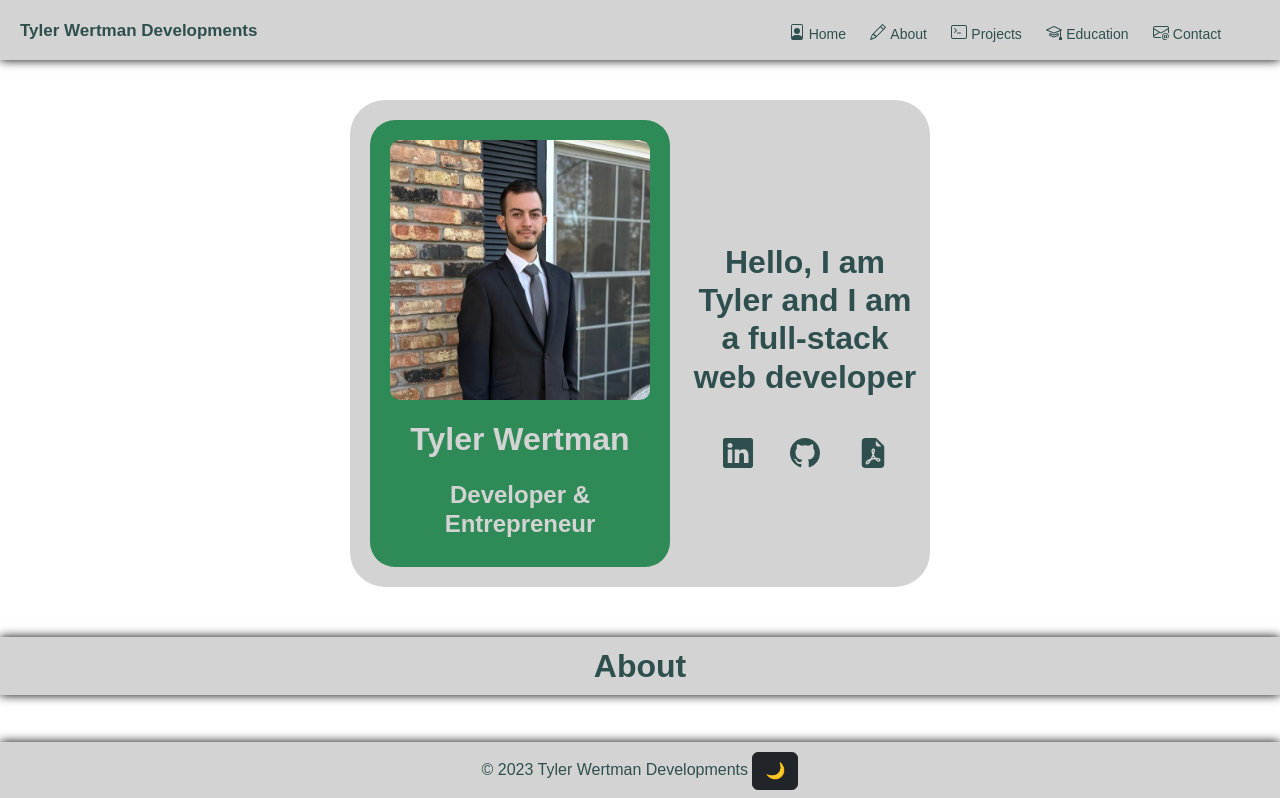
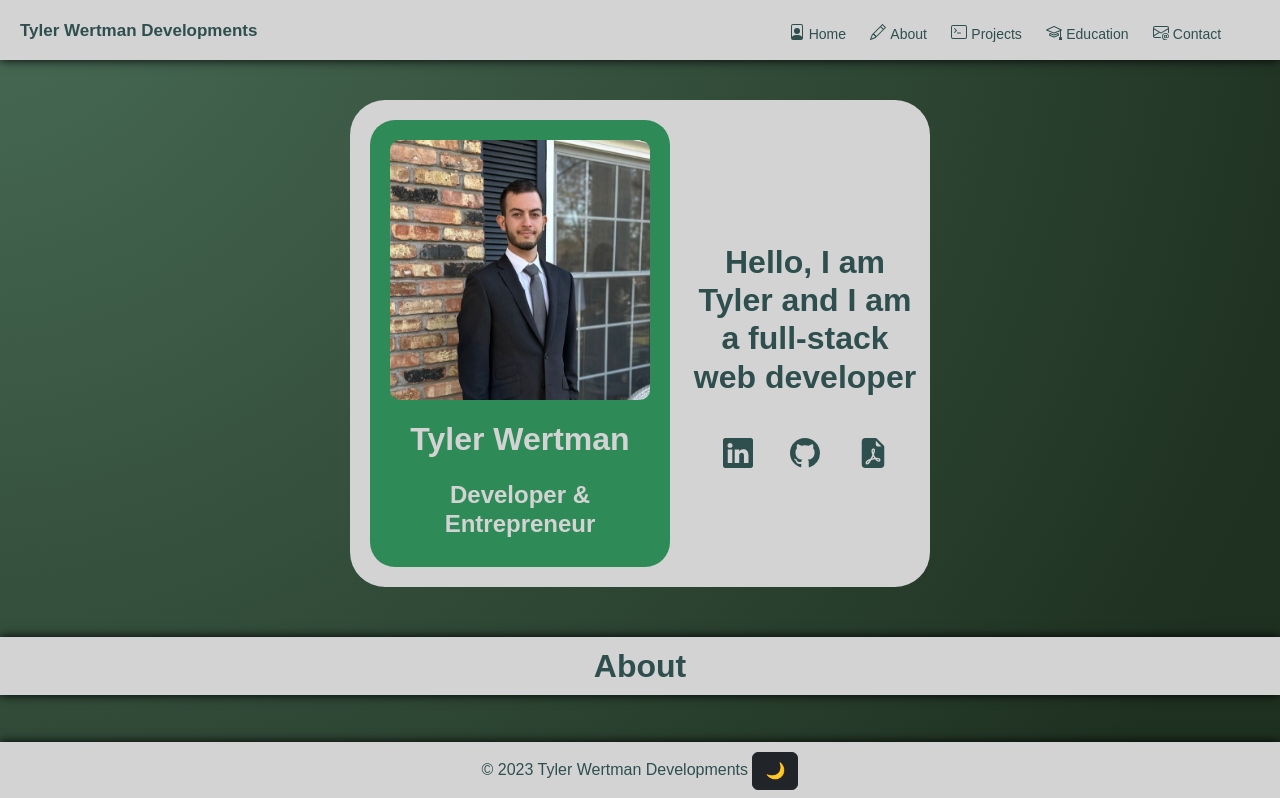
Before and after one commit to tylerwertman/website-fullstack, a React (Create React App) app in the folder client/: page / in a window 1280 px wide. Shown: the top 798 px of the page. Built offline with nearby package versions, Linux system fonts and the light colour scheme; no server answers.

Commit message:
gradient backgound to match crudapps

```diff
--- a/client/src/App.css
+++ b/client/src/App.css
@@ -1,27 +1,3 @@
-.App {
-  text-align: center;
-}
-
-@media (prefers-reduced-motion: no-preference) {
-  .App-logo {
-    animation: App-logo-spin infinite 20s linear;
-  }
-}
-
-.App-header {
-  background-color: #282c34;
-  min-height: 100vh;
-  display: flex;
-  flex-direction: column;
-  align-items: center;
-  justify-content: center;
-  font-size: calc(10px + 2vmin);
-  color: white;
-}
-
-
-
-/* /// */
 
 * {
   margin: 0;
@@ -33,6 +9,38 @@
 body {
   background-color: whitesmoke;
 }
+body::before,
+  body::after {
+    content: '';
+    position: fixed;
+    top: 0;
+    left: 0;
+    width: 100%;
+    height: 100vh;
+    z-index: -1;
+    transition: opacity .3s ease;
+  }
+
+  body::before {
+    /* dark */
+    background-image: radial-gradient( circle farthest-corner at -4% -12.9%, rgb(74, 110, 88) 0.3%, hwb(127 12% 81%) 90.2%);
+    /* background-image: linear-gradient( 109.6deg,  rgba(61,131,97,1) 11.2%, rgba(28,103,88,1) 91.1% ); */
+    opacity: 1;
+  }
+
+  body.change::before {
+    opacity: 0;
+  }
+
+  body::after {
+    /* light */
+    opacity: 0;
+    background-image: radial-gradient( circle 2000px at -6.7% 50%,  rgba(80,131,73,1) 0%, rgba(140,209,131,1) 26.2%, rgba(178,231,170,1) 50.6%, rgba(144,213,135,1) 74.1%, rgba(75,118,69,1) 100.3% );  }
+
+  body.change::after {
+    opacity: 1;
+  }
+
 #container, footer {
   width: 100%;
   margin: 0 auto;
--- a/client/src/Components/Footer.jsx
+++ b/client/src/Components/Footer.jsx
@@ -9,8 +9,12 @@ const Footer = (props) => {
     const darkModeCookie = Cookies.get('darkMode');
     // console.log(darkModeCookie, darkMode)
     setDarkMode(darkModeCookie === "true");
-    if (darkModeCookie === "true") document.body.style.background = 'rgb(33, 37, 41)';
-    else document.body.style.background = 'white';
+
+    if (darkModeCookie === "false") document.body.classList.add('change')
+    else document.body.classList.remove('change')
+
+    // if (darkModeCookie === "true") document.body.style.background = 'rgb(33, 37, 41)';
+    // else document.body.style.background = 'white';
   })
 
   const colorToggle = () => {
@@ -18,8 +22,11 @@ const Footer = (props) => {
     setDarkMode(updatedDarkMode);
     Cookies.set('darkMode', updatedDarkMode.toString(), { expires: 7 });
 
-    if (updatedDarkMode) document.body.style.background = 'rgb(33, 37, 41)';
-    else document.body.style.background = 'white';
+    if (!updatedDarkMode) document.body.classList.add('change')
+    else document.body.classList.remove('change')
+
+    // if (updatedDarkMode) document.body.style.background = 'rgb(33, 37, 41)';
+    // else document.body.style.background = 'white';
 
   }
 
```
